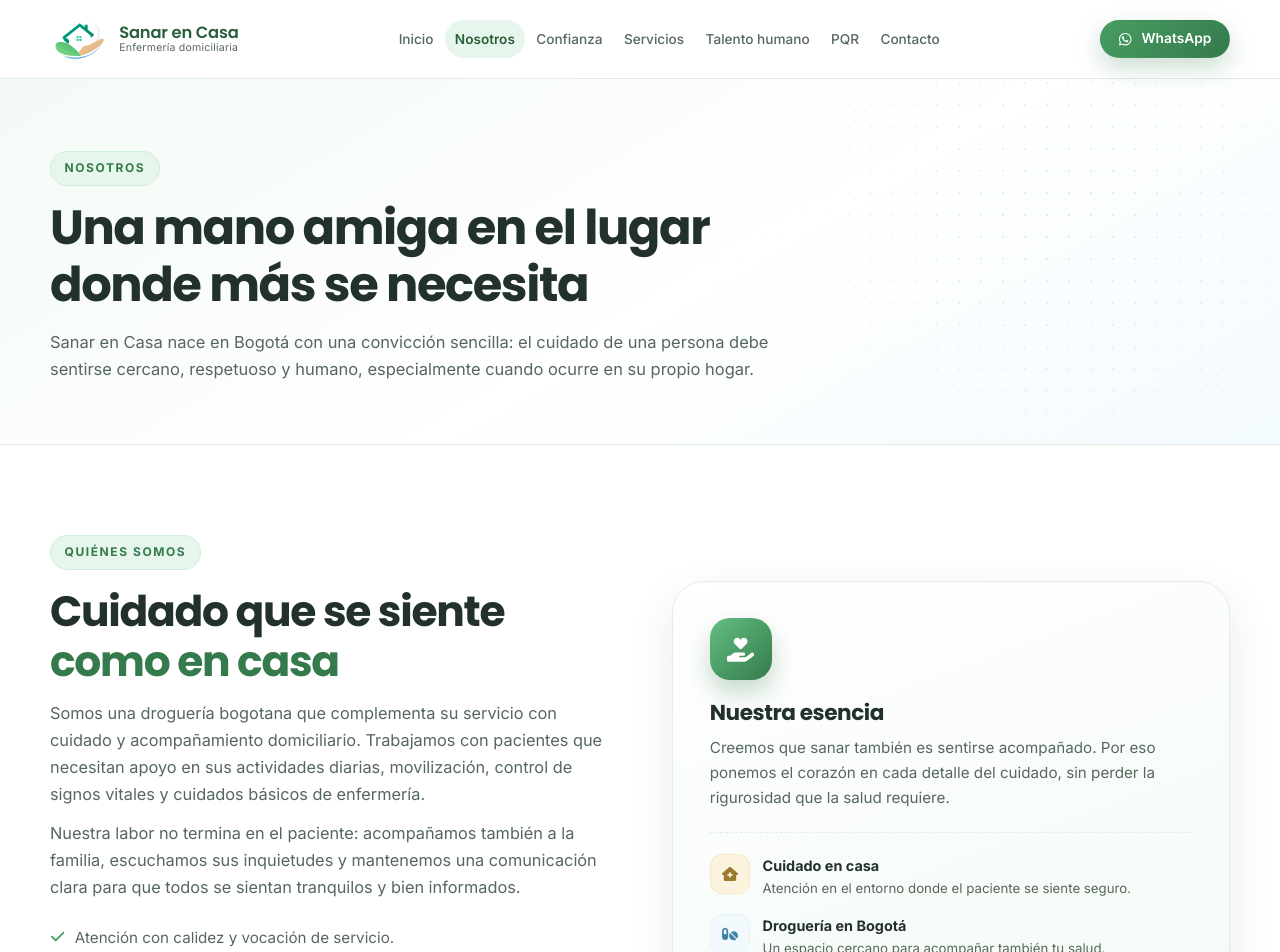
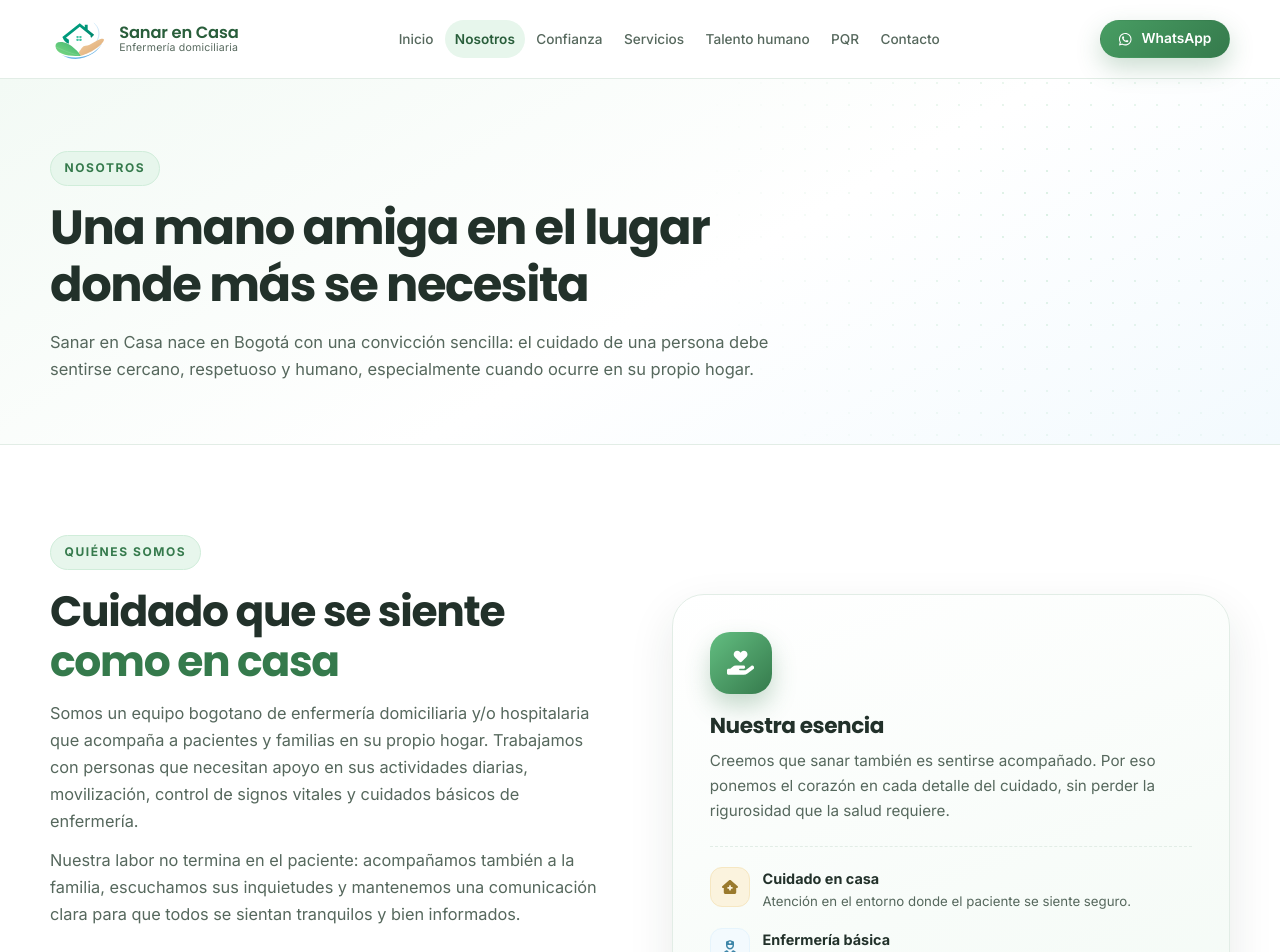
Before and after one commit to BrixnnDev/Sanar-En-Casa, a React (Vite) app: page /nosotros in a window 1280 px wide. Shown: the top 952 px of the page. Built offline with nearby package versions, Linux system fonts and the light colour scheme.

Commit message:
Reemplazar menciones de drogueria por enfermeria domiciliaria y corregir textos

```diff
--- a/src/pages/Nosotros.jsx
+++ b/src/pages/Nosotros.jsx
@@ -6,7 +6,6 @@ import {
   FaHandHoldingHeart,
   FaHouseMedical,
   FaLocationDot,
-  FaPills,
   FaUserNurse,
 } from 'react-icons/fa6'
 import PageHero from '../components/PageHero.jsx'
@@ -23,9 +22,9 @@ const essence = [
     text: 'Atención en el entorno donde el paciente se siente seguro.',
   },
   {
-    icon: FaPills,
-    title: 'Droguería en Bogotá',
-    text: 'Un espacio cercano para acompañar también tu salud.',
+    icon: FaUserNurse,
+    title: 'Enfermería básica',
+    text: 'Cuidados con técnica, higiene y responsabilidad en cada visita.',
   },
   {
     icon: FaLocationDot,
@@ -58,9 +57,10 @@ export default function Nosotros() {
               Cuidado que se siente <span className="text-verde">como en casa</span>
             </h2>
             <p className="section-sub">
-              Somos una droguería bogotana que complementa su servicio con cuidado y acompañamiento
-              domiciliario. Trabajamos con pacientes que necesitan apoyo en sus actividades diarias,
-              movilización, control de signos vitales y cuidados básicos de enfermería.
+              Somos un equipo bogotano de enfermería domiciliaria y/o hospitalaria que acompaña a
+              pacientes y familias en su propio hogar. Trabajamos con personas que necesitan apoyo en
+              sus actividades diarias, movilización, control de signos vitales y cuidados básicos de
+              enfermería.
             </p>
             <p className="section-sub">
               Nuestra labor no termina en el paciente: acompañamos también a la familia, escuchamos
--- a/src/pages/Privacidad.jsx
+++ b/src/pages/Privacidad.jsx
@@ -28,7 +28,8 @@ export default function Privacidad() {
             <h2>1. Responsable del tratamiento</h2>
             <p>
               El responsable del tratamiento de los datos personales es <strong>Sanar en Casa</strong>,
-              droguería y servicio de cuidado domiciliario con domicilio en Bogotá D.C., Colombia.
+              servicio de enfermería domiciliaria y/o hospitalaria con domicilio en Bogotá D.C.,
+              Colombia.
               Para asuntos relacionados con esta política puedes escribir a{' '}
               <a href={`mailto:${contact.email}`}>{contact.email}</a> o llamar al{' '}
               <a href={contact.phoneHref}>{contact.phone}</a>.
@@ -51,7 +52,7 @@ export default function Privacidad() {
 
             <h2>3. Finalidades del tratamiento</h2>
             <ul>
-              <li>Coordinar, prestar y hacer seguimiento a los servicios de cuidado domiciliario.</li>
+              <li>Coordinar, prestar y hacer seguimiento a los servicios de enfermería domiciliaria.</li>
               <li>Comunicarnos contigo o con la familia del paciente para gestionar la atención.</li>
               <li>Atender peticiones, quejas, reclamos, sugerencias y solicitudes de información.</li>
               <li>Gestionar procesos de selección de talento humano.</li>
--- a/src/pages/Servicios.jsx
+++ b/src/pages/Servicios.jsx
@@ -3,7 +3,6 @@ import {
   FaClipboardCheck,
   FaComments,
   FaHandHoldingHeart,
-  FaPills,
   FaShieldHeart,
 } from 'react-icons/fa6'
 import PageHero from '../components/PageHero.jsx'
@@ -56,10 +55,11 @@ export default function Servicios() {
       <section className="section">
         <div className="container">
           <Reveal className="notice">
-            <FaPills aria-hidden="true" />
+            <FaClipboardCheck aria-hidden="true" />
             <p>
-              Además del cuidado en casa, somos una droguería en Bogotá. Si necesitas apoyo con tus
-              medicamentos, escríbenos y te orientamos sobre cómo acercarte a nuestro servicio.
+              Además del cuidado en casa, brindamos enfermería domiciliaria y/o hospitalaria en
+              Bogotá y sus alrededores. Escríbenos y diseñamos juntos un plan de cuidado según lo que
+              necesites.
             </p>
           </Reveal>
 
--- a/src/pages/TalentoHumano.jsx
+++ b/src/pages/TalentoHumano.jsx
@@ -55,7 +55,7 @@ export default function TalentoHumano() {
   useSeo({
     title: 'Talento humano',
     description:
-      'Trabaja con nosotros en enfermería y cuidado domiciliario en Bogotá. Buscamos personas con experiencia, vocación y compromiso con el paciente.',
+      'Trabaja con nosotros en enfermería domiciliaria en Bogotá. Buscamos personas con experiencia, vocación y compromiso con el paciente.',
     path: '/talento-humano',
   })
 
@@ -76,7 +76,7 @@ export default function TalentoHumano() {
             </h2>
             <p className="section-sub">
               En Sanar en Casa creemos que el cuidado de calidad empieza por las personas que lo
-              brindan. Si tienes experiencia en cuidado domiciliario, formación en salud y una
+              brindan. Si tienes experiencia en enfermería domiciliaria, formación en salud y una
               verdadera vocación de servicio, queremos conocerte.
             </p>
             <p className="section-sub">
--- a/src/pages/Terminos.jsx
+++ b/src/pages/Terminos.jsx
@@ -17,7 +17,7 @@ export default function Terminos() {
       <PageHero
         eyebrow="Términos y condiciones"
         title="Condiciones de uso y contratación del servicio"
-        text="Al navegar este sitio y al contratar nuestros servicios aceptas las condiciones que\Entityamos a continuación."
+        text="Al navegar este sitio y al contratar nuestros servicios aceptas las condiciones que enumeramos a continuación."
       />
 
       <section className="section">
@@ -35,9 +35,9 @@ export default function Terminos() {
 
             <h2>2. Objeto del sitio</h2>
             <p>
-              Este sitio web tiene fines informativos: presenta los servicios de cuidado domiciliario
-              que ofrecemos, nuestro equipo de trabajo y los canales de atención. La información
-              publicada no sustituye la valoración clínica ni el diagnóstico profesional.
+              Este sitio web tiene fines informativos: presenta los servicios de enfermería
+              domiciliaria que ofrecemos, nuestro equipo de trabajo y los canales de atención. La
+              información publicada no sustituye la valoración clínica ni el diagnóstico profesional.
             </p>
 
             <h2>3. Contratación del servicio</h2>
@@ -58,15 +58,15 @@ export default function Terminos() {
 
             <h2>4. Alcance de la atención</h2>
             <p>
-              nuestro equipo realiza cuidados básicos de enfermería, acompañamiento en actividades
+              Nuestro equipo realiza cuidados básicos de enfermería, acompañamiento en actividades
               diarias, movilización, higiene, control y registro de signos vitales, y demás
               actividades pactadas. Los procedimientos se ejecutan con técnica, asepsia y
               responsabilidad del paciente.
             </p>
             <p>
               La atención domiciliaria <strong>no reemplaza</strong> la consulta médica, la hospitalización
-              ni los tratamientos especializados de mayor complejidad. Ante una urgencia aktivamos la línea de
-              emergencias y contactamos de inmediato a la familia.
+              ni los tratamientos especializados de mayor complejidad. Ante una urgencia activamos la
+              línea de emergencias y contactamos de inmediato a la familia.
             </p>
 
             <h2>5. Responsabilidades de la familia</h2>
```
